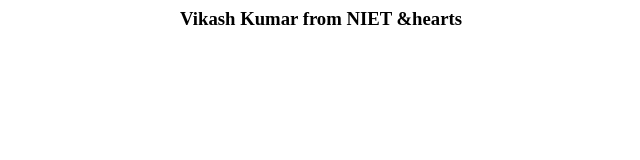
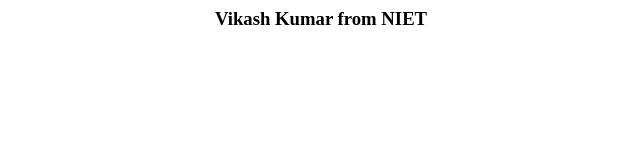
Before and after one commit to Thevikashroy/Thevikashroy.github.io, a plain HTML site: page index.html in a window 1280 px wide. Shown: the whole page, without its empty margins (319-959 px from the left). Drawn offline with Linux system fonts and the light colour scheme.

Commit message:
Update index.html

```diff
--- a/index.html
+++ b/index.html
@@ -3,6 +3,6 @@
     <title>Vikash Kumar</title>
   </head>
   <body>
-    <center><h3>Vikash Kumar from NIET &hearts</h3></center>
+    <center><h3>Vikash Kumar from NIET</h3></center>
   </body>
 </html>
```
